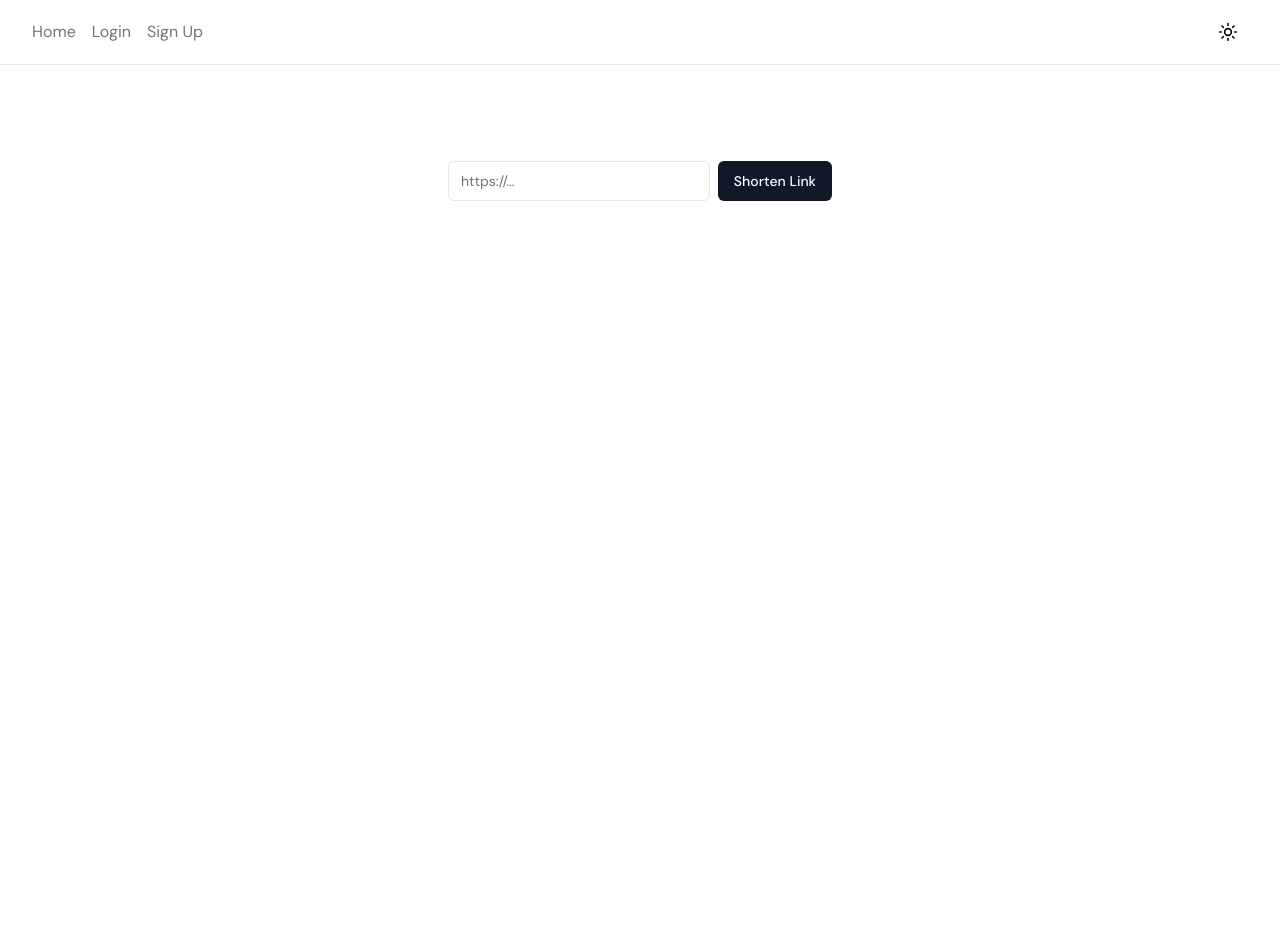
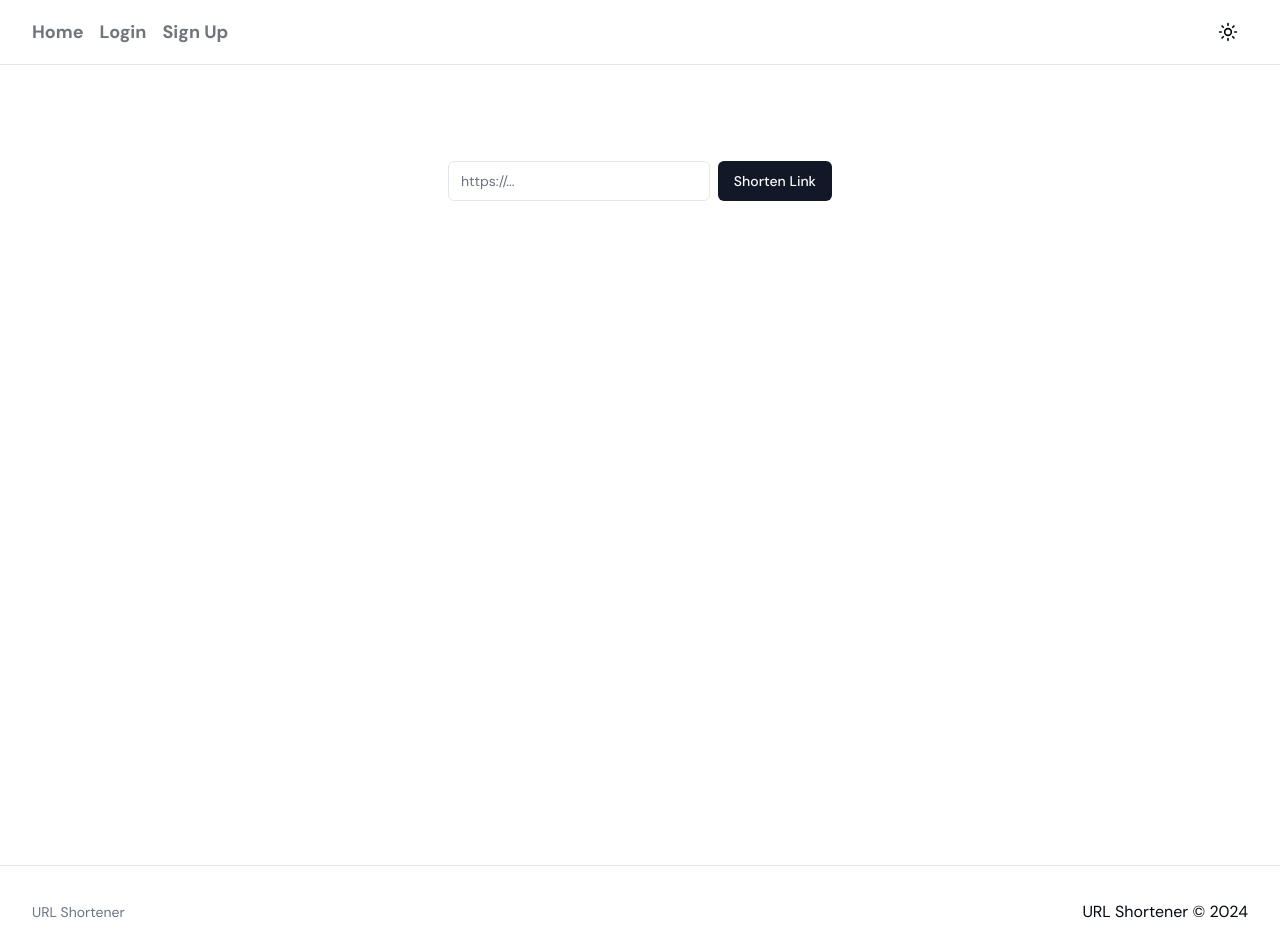
Before and after one commit to caffeineeee/url-shortener, a Next.js app: page / in a window 1280 px wide. Shown: the top 952 px of the page. Before the commit the page ends 865 px from the top, so only its background shows below. Built offline with nearby package versions, Linux system fonts and the light colour scheme.

Commit message:
Add site-footer, update site-header

```diff
--- a/src/app/layout.tsx
+++ b/src/app/layout.tsx
@@ -1,3 +1,4 @@
+import { SiteFooter } from "@/components/layouts/site-footer";
 import { SiteHeader } from "@/components/layouts/site-header";
 import { ThemeProvider } from "@/components/theme-provider";
 import type { Metadata } from "next";
@@ -27,6 +28,7 @@ export default function RootLayout({
 				>
 					<SiteHeader />
 					{children}
+					<SiteFooter />
 				</ThemeProvider>
 			</body>
 		</html>
--- /dev/null
+++ b/src/components/layouts/site-footer.tsx
@@ -0,0 +1,20 @@
+export function SiteFooter() {
+	return (
+		<footer className="w-full border-t bg-background">
+			<div className="container grid items-center gap-8 pb-8 pt-6 md:py-8">
+				<section
+					id="footer-bottom"
+					aria-labelledby="footer-bottom-heading"
+					className="flex items-center space-x-4"
+				>
+					<div className="flex-1 text-left text-sm leading-loose text-muted-foreground">
+						URL Shortener
+					</div>
+					<div className="flex items-center space-x-1">
+						URL Shortener &copy; {new Date().getFullYear()}
+					</div>
+				</section>
+			</div>
+		</footer>
+	);
+}
--- a/src/components/layouts/site-header.tsx
+++ b/src/components/layouts/site-header.tsx
@@ -6,7 +6,7 @@ import { ThemeToggle } from "./theme-toggle";
 export function SiteHeader() {
 	return (
 		<header className="sticky top-0 z-50 w-full border-b bg-background">
-			<div className="container flex h-16 items-center">
+			<div className="container flex h-16 items-center font-bold text-lg">
 				<span className="space-x-4">
 					<a href="/" className={cn("text-primary/60 hover:text-primary")}>
 						Home
```
